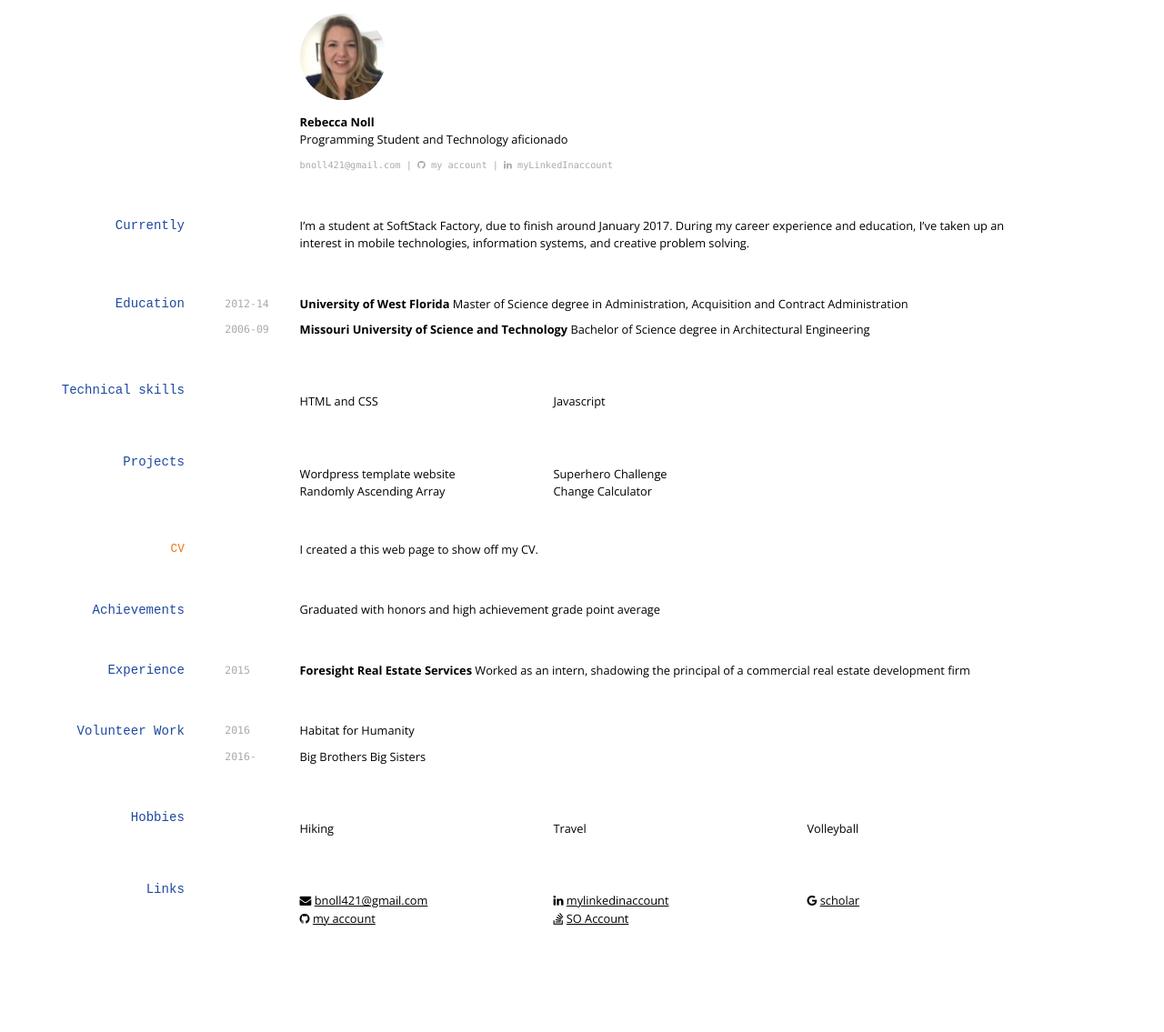
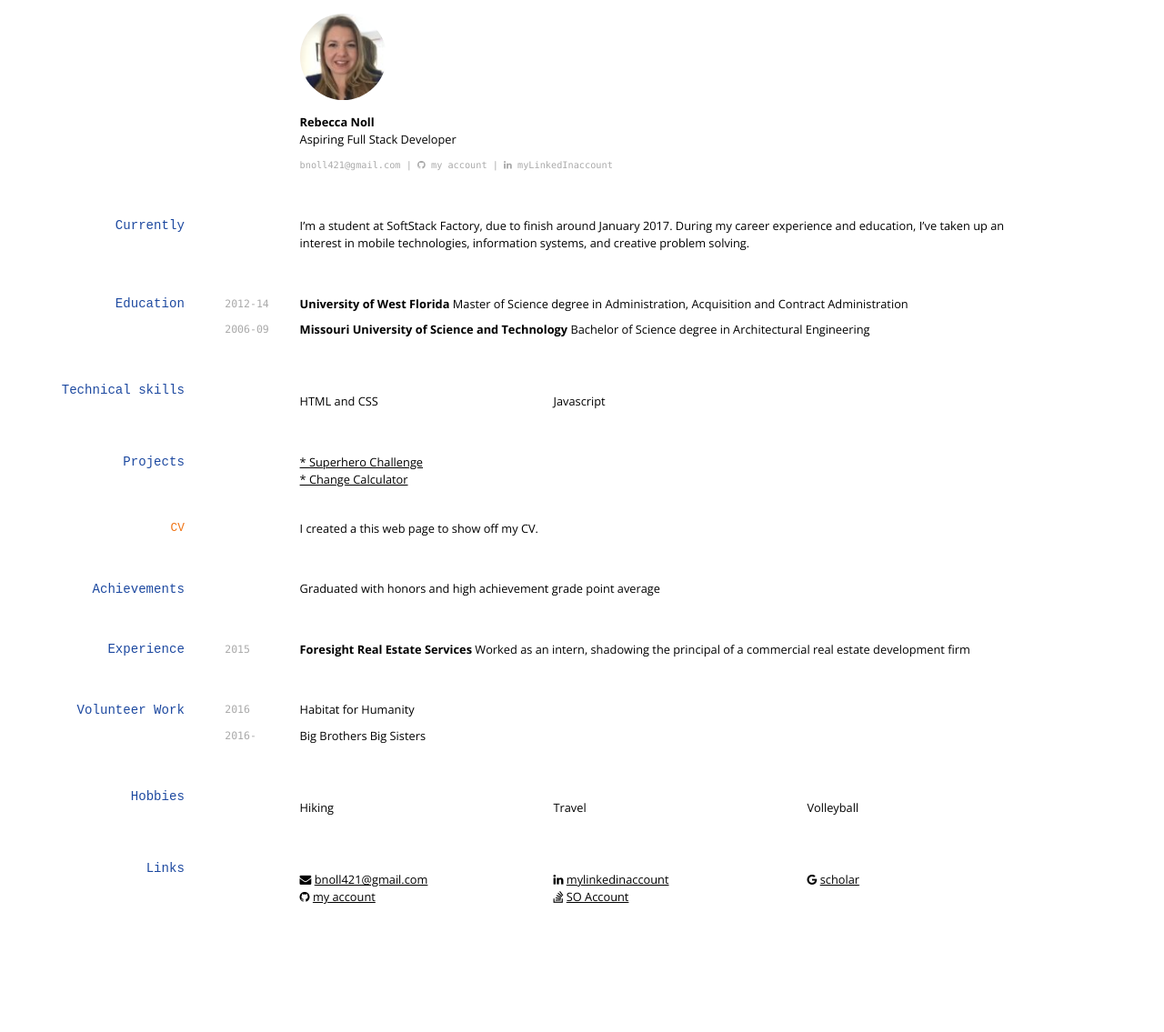
Before and after one commit to rnoll5/.github.io, a Jekyll site: the page built from index.md, in a window 1280 px wide. Shown: the whole page at 91% size. Built offline with Jekyll 4.4.1, drawn with Linux system fonts in a browser that asks for light colours; nearby versions of some CDN libraries; after the commit the page ends 1112 px from its top, so only the background shows below that.

Commit message:
commit message

```diff
--- a/index.md
+++ b/index.md
@@ -7,7 +7,7 @@ title: Rebecca Noll's CV
 
 
 <strong>Rebecca Noll</strong><br>
-Programming Student and Technology aficionado
+Aspiring Full Stack Developer
 
 <div id="webaddress">
 <a href="mailto:">bnoll421@gmail.com</a>
@@ -37,10 +37,8 @@ __Missouri University of Science and Technology__ Bachelor of Science degree in
 
 ## Projects
 
-* Wordpress template website
-* Randomly Ascending Array
-* Superhero Challenge
-* Change Calculator
+<a href="https://codepen.io/bNoll/pen/zKrWBJ" target="_blank">* Superhero Challenge</a><br>
+<a href="https://codepen.io/bNoll/pen/mAaEWy" target="_blank">* Change Calculator</a>
 
 ### CV
 
```
